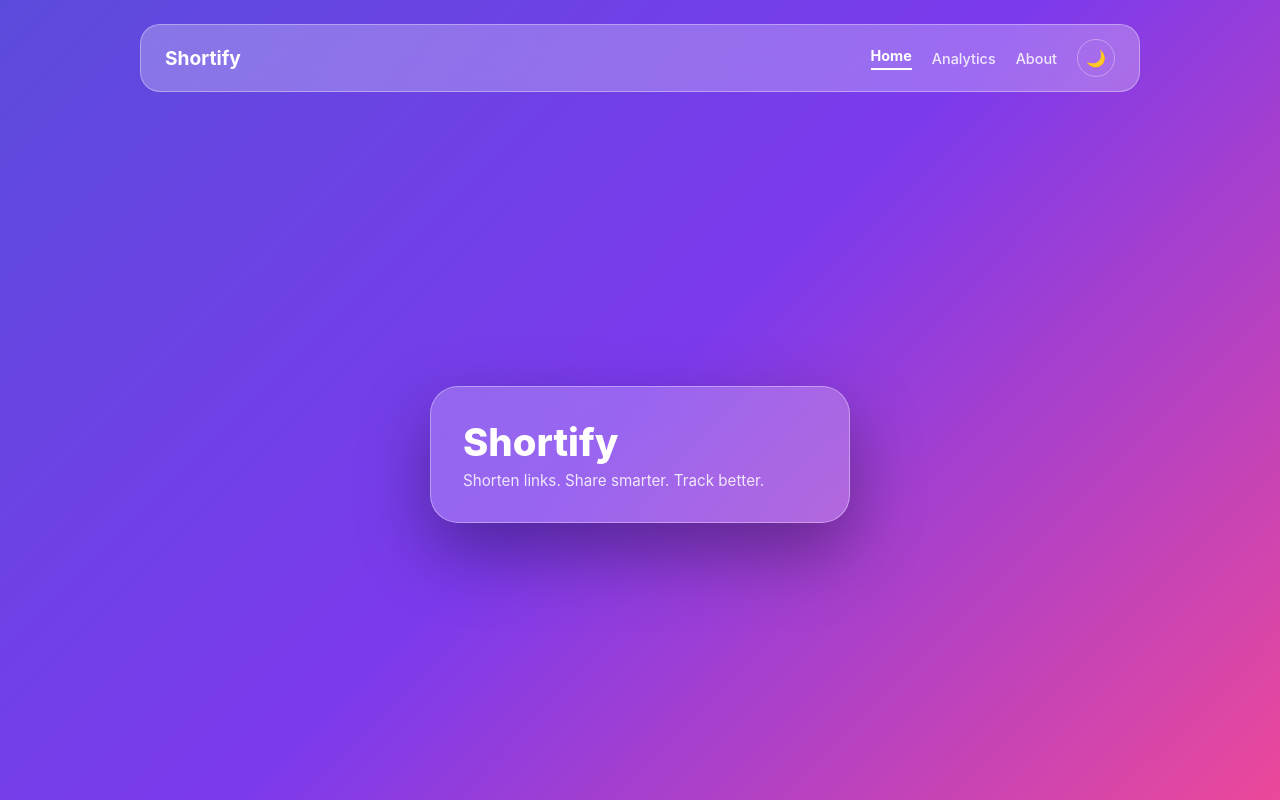
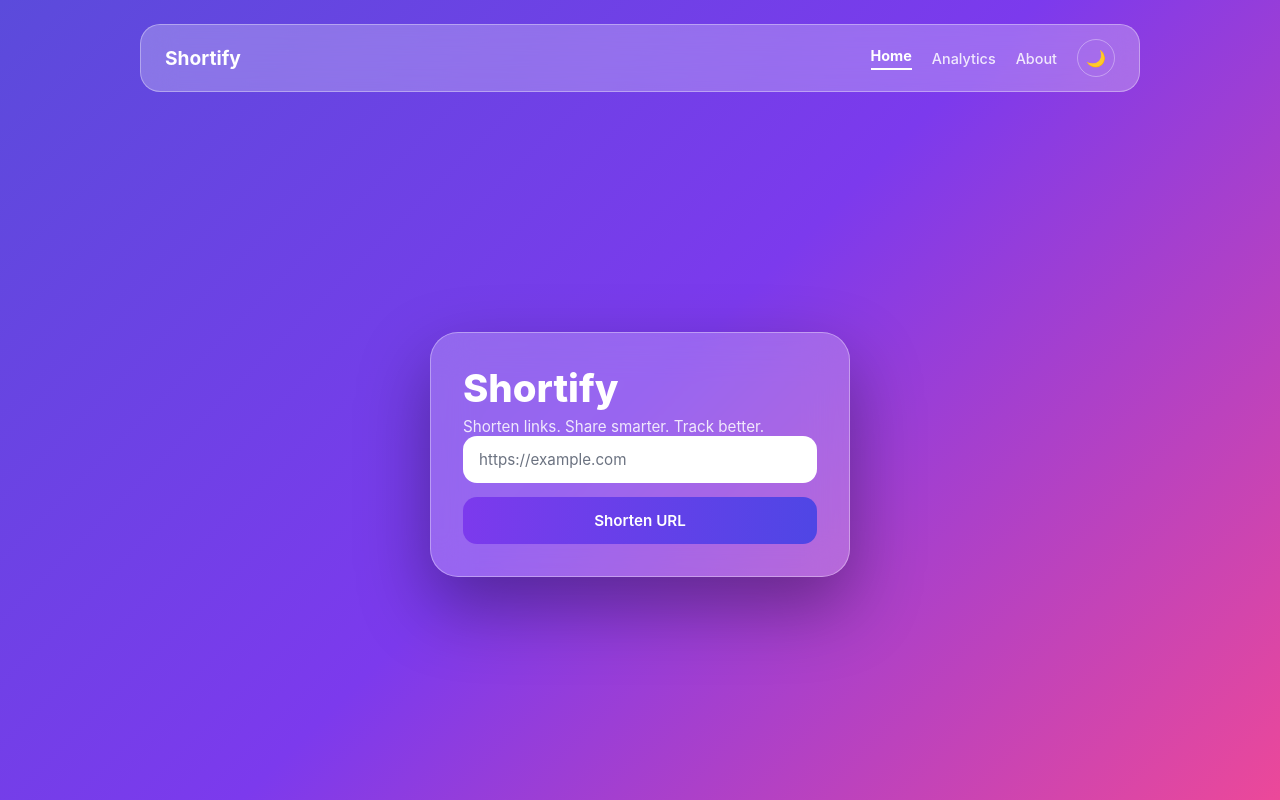
Before and after one commit to Akash-Sahani18/Shortify, a React (Vite) app in the folder frontend/: page / in a window 1280 px wide. Built offline with nearby package versions, Linux system fonts and the light colour scheme; no server answers.

Commit message:
Update Home.jsx

```diff
--- a/frontend/src/pages/Home.jsx
+++ b/frontend/src/pages/Home.jsx
@@ -1,4 +1,41 @@
+import { useState } from "react";
+import api from "../services/api";
+
 export default function Home() {
+  const [originalUrl, setOriginalUrl] = useState("");
+  const [shortUrl, setShortUrl] = useState("");
+  const [qrCode, setQrCode] = useState("");
+  const [loading, setLoading] = useState(false);
+
+  const isValidUrl = (url) => {
+    try {
+      new URL(url);
+      return true;
+    } catch {
+      return false;
+    }
+  };
+
+  const handleSubmit = async (e) => {
+    e.preventDefault();
+
+    if (!isValidUrl(originalUrl)) {
+      alert("Enter a valid URL");
+      return;
+    }
+
+    setLoading(true);
+    try {
+      const res = await api.post("/short", { originalUrl });
+      setShortUrl(res.data.shortUrl);
+      setQrCode(res.data.qrCode);
+    } catch (err) {
+      alert("Failed to shorten URL");
+    } finally {
+      setLoading(false);
+    }
+  };
+
   return (
     <div className="main-content">
       <div className="app-container">
@@ -6,6 +43,30 @@ export default function Home() {
         <p className="app-subtitle">
           Shorten links. Share smarter. Track better.
         </p>
+
+        <form onSubmit={handleSubmit} className="form-group">
+          <input
+            className="url-input"
+            type="url"
+            placeholder="https://example.com"
+            value={originalUrl}
+            onChange={(e) => setOriginalUrl(e.target.value)}
+            required
+          />
+
+          <button className="primary-btn" disabled={loading}>
+            {loading ? "Generating..." : "Shorten URL"}
+          </button>
+        </form>
+
+        {shortUrl && (
+          <div className="result-card">
+            <a href={shortUrl} target="_blank" rel="noreferrer">
+              {shortUrl}
+            </a>
+            <img src={qrCode} alt="QR Code" />
+          </div>
+        )}
       </div>
     </div>
   );
```
